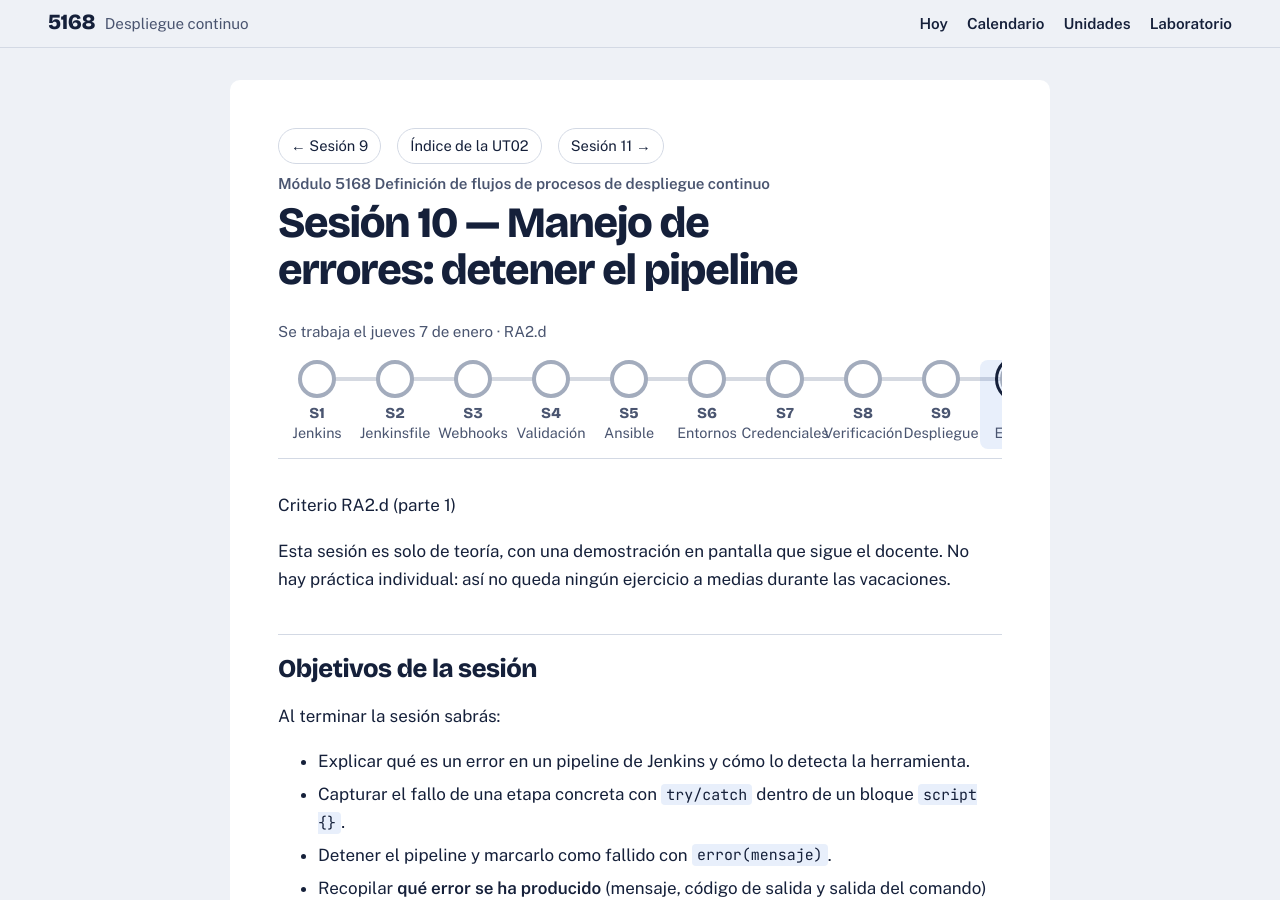
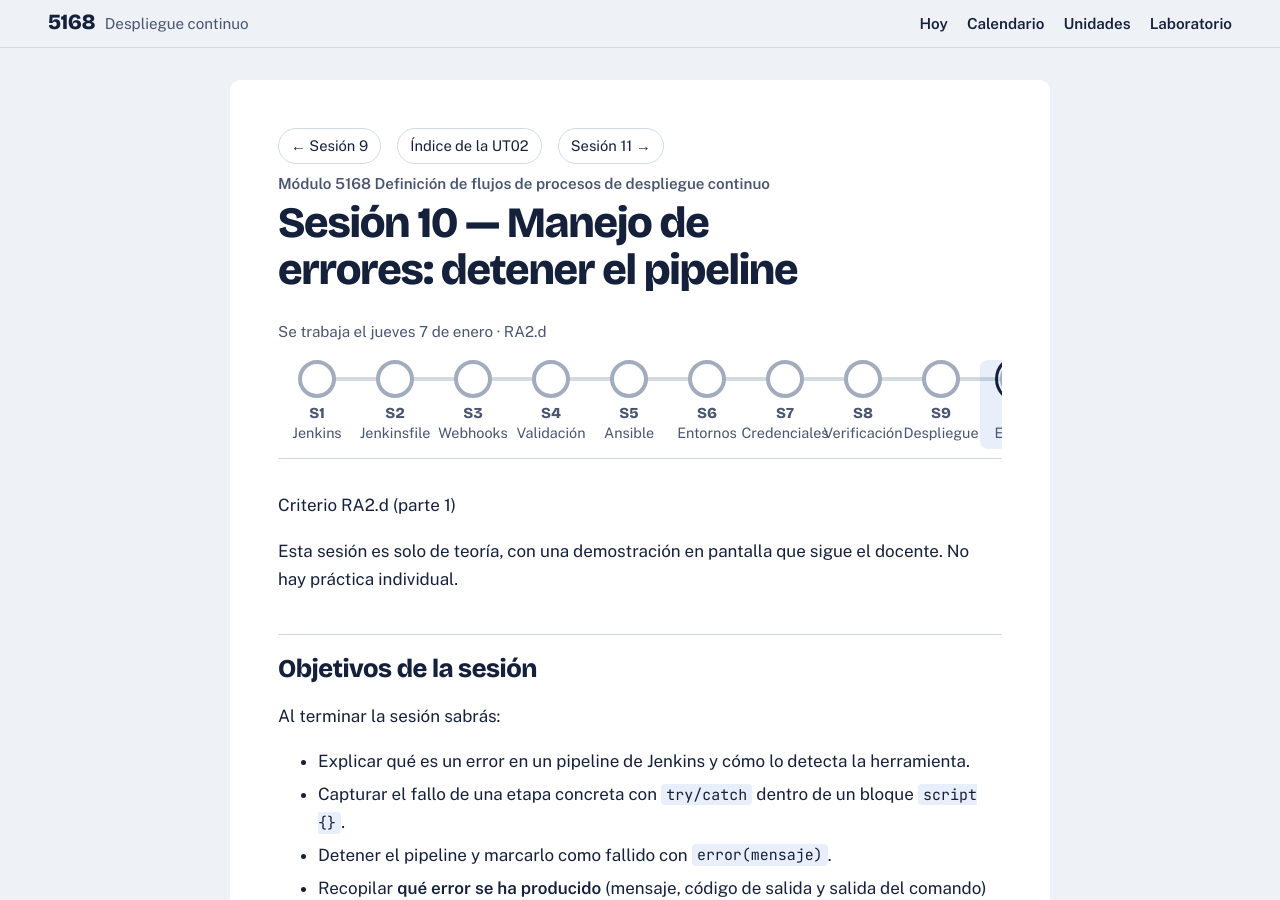
Before and after one commit to sergio79cs/modulo5168, a Jekyll site: the page built from ut02/sesion10.md, in a window 1280 px wide and 900 px high. Built offline with Jekyll 4.4.1, drawn with Linux system fonts in a browser that asks for light colours; our own code applies the rules of GitHub Pages for plain Markdown files; some of the changed text lies outside the part shown.

Commit message:
UT02: quitar referencias a las vacaciones de Navidad

```diff
--- a/ut02/sesion10.md
+++ b/ut02/sesion10.md
@@ -4,7 +4,7 @@
 
 Criterio RA2.d (parte 1)
 
-Esta sesión es solo de teoría, con una demostración en pantalla que sigue el docente. No hay práctica individual: así no queda ningún ejercicio a medias durante las vacaciones.
+Esta sesión es solo de teoría, con una demostración en pantalla que sigue el docente. No hay práctica individual.
 
 ## Objetivos de la sesión
 
@@ -646,7 +646,7 @@ namespace "demo-errores" deleted
 
 ## 12.3 Cierre y preguntas de comprensión
 
-Responde a estas preguntas, primero por tu cuenta y después en común. Sirven para repasar los conceptos antes de las vacaciones.
+Responde a estas preguntas, primero por tu cuenta y después en común. Sirven para repasar los conceptos de la sesión.
 
 1. Un comando `sh` devuelve el código de salida 2 y no hay ningún `try/catch`. ¿Qué ocurre con la etapa, con las etapas siguientes y con el resultado final?
 2. Un `catch` contiene solo `echo "Ha habido un error: ${err}"`. ¿Por qué es peor que no escribir `try/catch`?
```
Also changed, not shown: ut02/index.md (+1 -1 lines).
